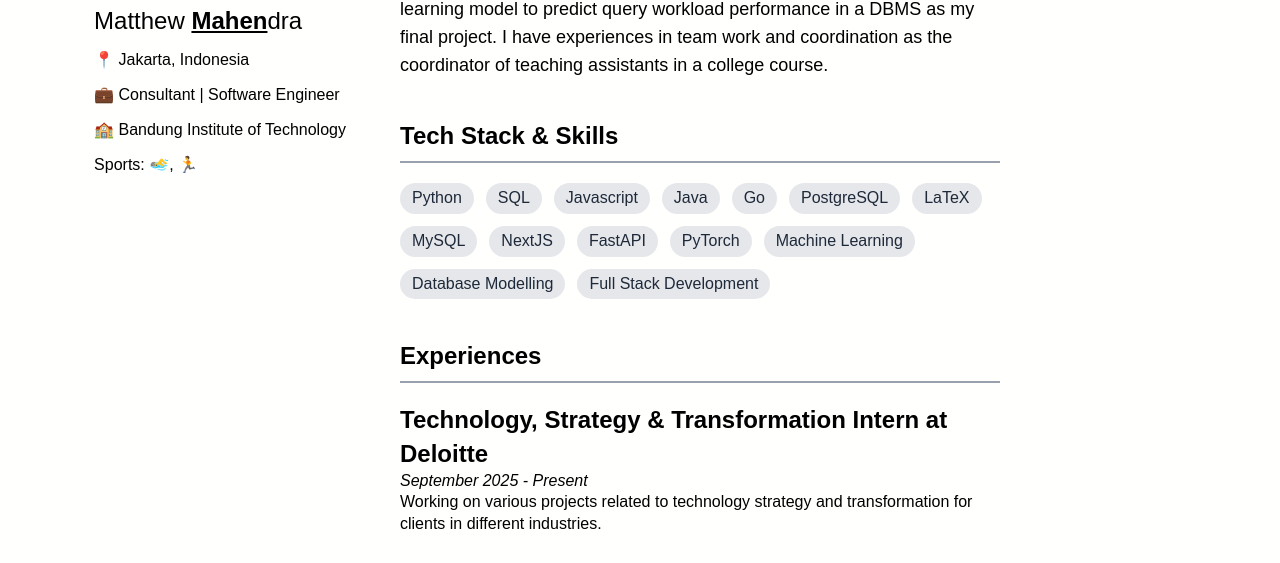
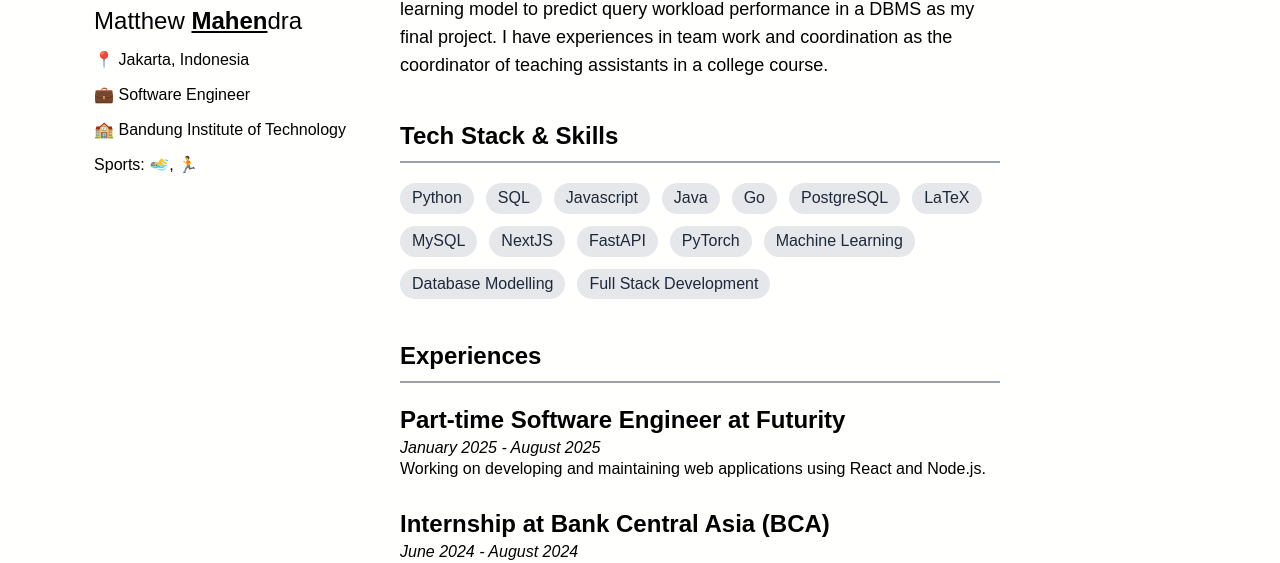
Before and after one commit to MHEN007/MHEN007.github.io, a Next.js app: page / in a window 1280 px wide. Shown: the part 389-952 px from the top of the page. Built offline with nearby package versions, Linux system fonts and the light colour scheme; a web font is replaced by a local one.

Commit message:
chore: Masking

```diff
--- a/app/components/home/AboutCard.tsx
+++ b/app/components/home/AboutCard.tsx
@@ -13,7 +13,7 @@ export default function AboutCard() {
           📍 Jakarta, Indonesia
         </div>
         <div className="text-sm md:text-md">
-          💼 Consultant | Software Engineer
+          💼 Software Engineer
         </div>
         <div className="text-sm md:text-md">
           🏫 Bandung Institute of Technology
--- a/app/experiences/experiences.json
+++ b/app/experiences/experiences.json
@@ -1,9 +1,4 @@
 [
-    {
-        "title": "Technology, Strategy & Transformation Intern at Deloitte",
-        "duration": "September 2025 - Present",
-        "description": "Working on various projects related to technology strategy and transformation for clients in different industries."
-    },
     {
         "title": "Part-time Software Engineer at Futurity",
         "duration": "January 2025 - August 2025",
```
Also changed, not shown: public/assets/work-illu.jpg (deleted).
